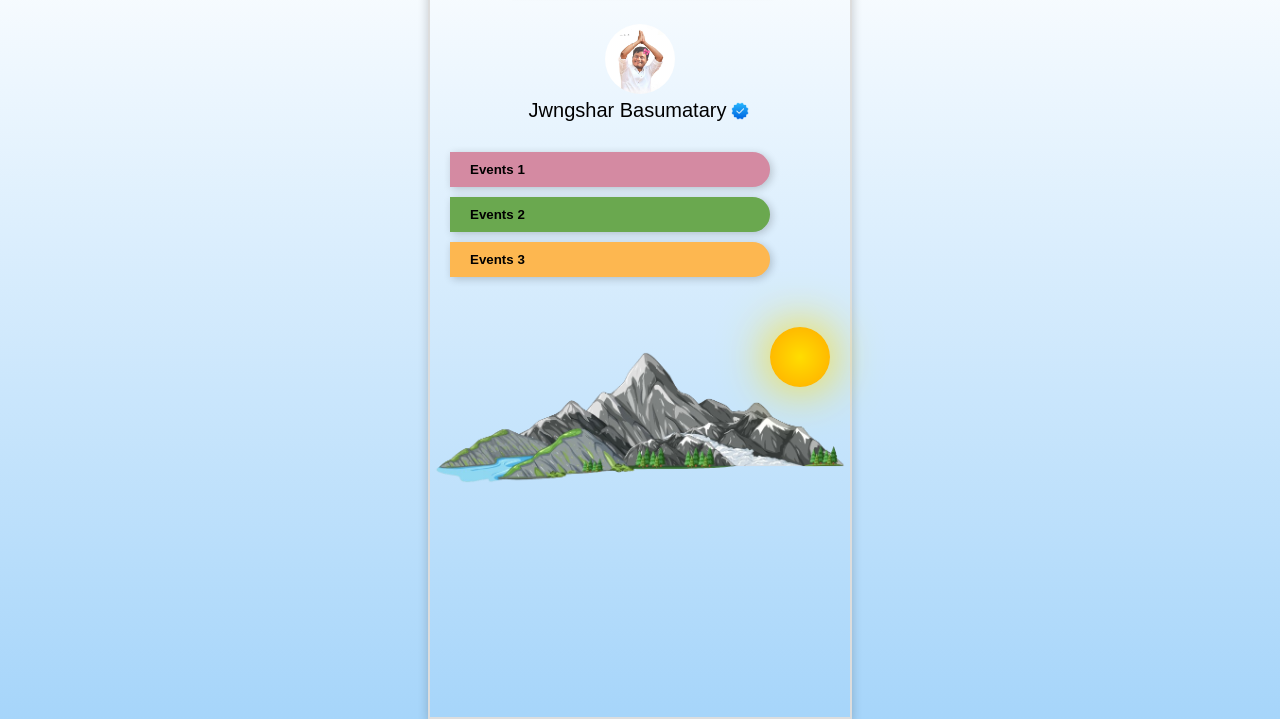
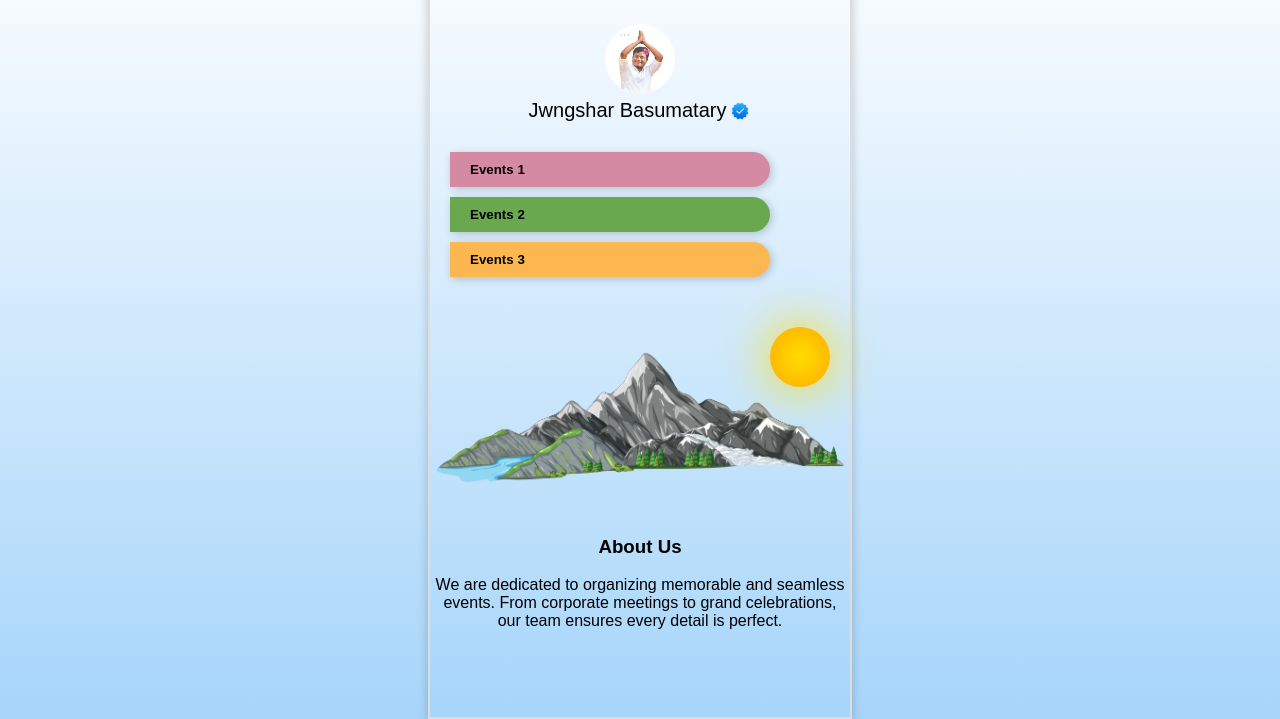
Before and after one commit to Sansuma1999/Events, a plain HTML site: page index.html in a window 1280 px wide. Shown: the part 85-804 px from the top of the page. Drawn offline with Linux system fonts and the light colour scheme.

Commit message:
Update index.html

```diff
--- a/index.html
+++ b/index.html
@@ -126,6 +126,9 @@
         <div class="mountain">
         </div>
         <div class="sun"></div>
+         <div class="about">
+        <h3>About Us</h3>
+        <p>We are dedicated to organizing memorable and seamless events. From corporate meetings to grand celebrations, our team ensures every detail is perfect.</p>
     </div>
 </body>
 </html>
```
